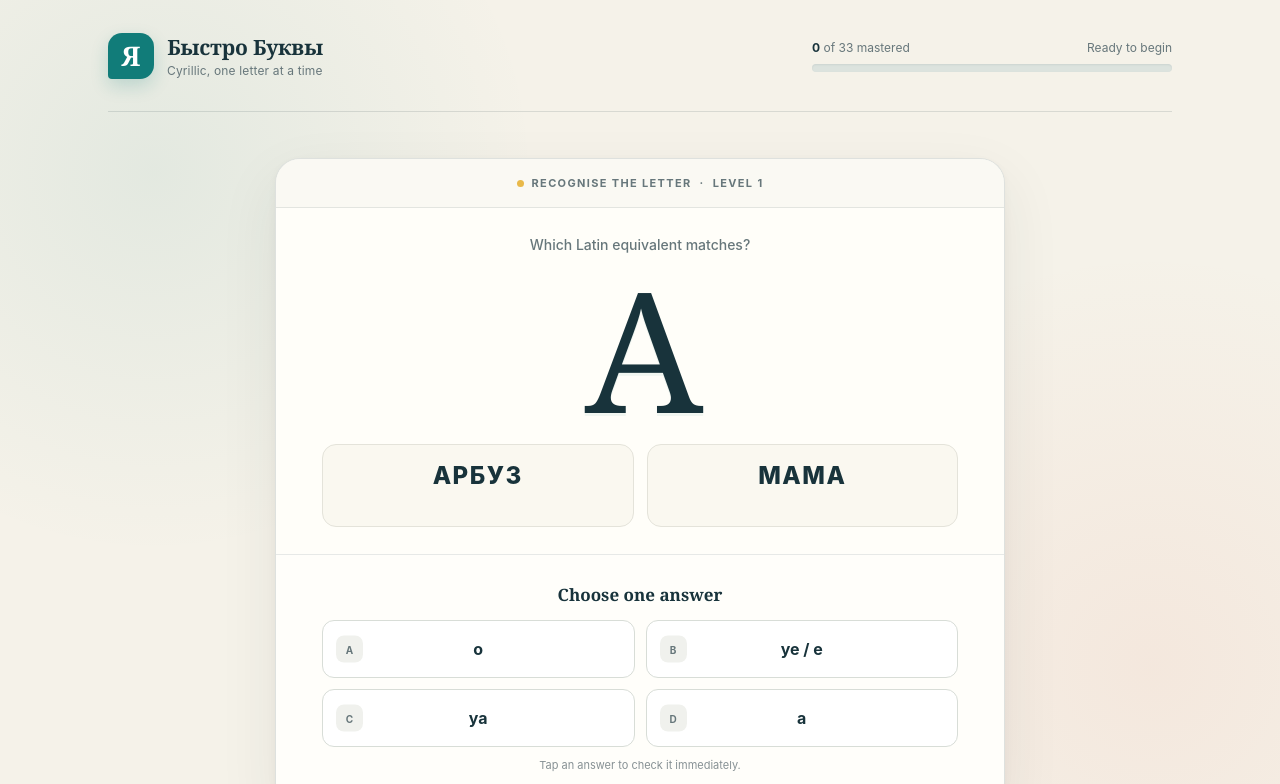
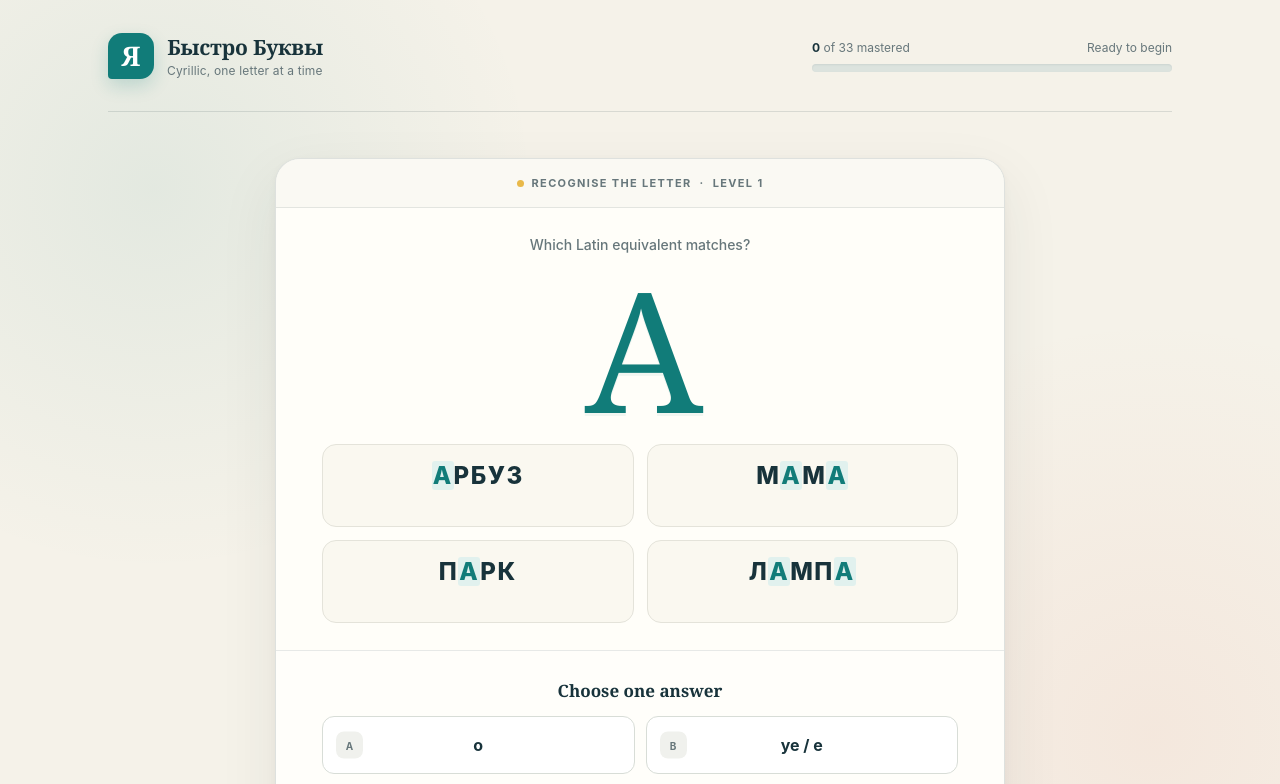
Before and after one commit to t6tv8e/russian-alph, a React (Vite) app: page / in a window 1280 px wide. Shown: the top 784 px of the page. Built offline with nearby package versions, Linux system fonts and the light colour scheme.

Commit message:
feat: expand examples and highlight target letters

```diff
--- a/src/App.css
+++ b/src/App.css
@@ -155,7 +155,7 @@
   margin: 3px 0 4px;
   display: grid;
   place-items: center;
-  color: var(--ink);
+  color: var(--teal);
   font-family: Georgia, "Times New Roman", serif;
   font-size: clamp(118px, 18vw, 168px);
   font-weight: 500;
@@ -192,6 +192,13 @@
   line-height: 1.1;
 }
 
+.target-character {
+  padding: 0 1px;
+  border-radius: 3px;
+  color: var(--teal);
+  background: var(--teal-pale);
+}
+
 .word-details,
 .translation-placeholder {
   min-height: 17px;
@@ -203,9 +210,11 @@
 
 .word-details {
   display: flex;
+  flex-wrap: wrap;
   align-items: baseline;
   justify-content: center;
-  gap: 5px;
+  gap: 1px 5px;
+  line-height: 1.25;
   animation: reveal-translation 220ms ease-out both;
 }
 
--- a/src/components/LetterCard.tsx
+++ b/src/components/LetterCard.tsx
@@ -32,10 +32,20 @@ export function LetterCard({
         </h1>
 
         <div className="example-list" aria-label="Russian example words in uppercase">
-          {letter.examples.map((example) => (
+          {letter.examples.map((example) => {
+            const uppercaseWord = example.russian.toLocaleUpperCase('ru')
+
+            return (
               <div className="example" key={example.russian}>
-              <span className="printed-word" lang="ru">
-                {example.russian.toLocaleUpperCase('ru')}
+                <span className="printed-word" lang="ru" aria-label={uppercaseWord}>
+                  {Array.from(uppercaseWord).map((character, index) => (
+                    <span
+                      className={character === letter.uppercase ? 'target-character' : undefined}
+                      key={`${character}-${index}`}
+                    >
+                      {character}
+                    </span>
+                  ))}
                 </span>
                 {revealTranslations ? (
                   <span className="word-details">
@@ -47,7 +57,8 @@ export function LetterCard({
                   <span className="translation-placeholder" aria-hidden="true">transliteration and translation after answer</span>
                 )}
               </div>
-          ))}
+            )
+          })}
         </div>
       </div>
 
--- a/src/data/alphabet.ts
+++ b/src/data/alphabet.ts
@@ -11,6 +11,8 @@ export const ALPHABET: CyrillicLetter[] = [
     examples: [
       { russian: 'арбуз', latin: 'arbuz', english: 'watermelon' },
       { russian: 'мама', latin: 'mama', english: 'mother' },
+      { russian: 'парк', latin: 'park', english: 'park' },
+      { russian: 'лампа', latin: 'lampa', english: 'lamp' },
     ],
   },
   {
@@ -23,6 +25,8 @@ export const ALPHABET: CyrillicLetter[] = [
     examples: [
       { russian: 'бабушка', latin: 'babushka', english: 'grandmother' },
       { russian: 'хлеб', latin: 'khleb', english: 'bread' },
+      { russian: 'банк', latin: 'bank', english: 'bank' },
+      { russian: 'рыба', latin: 'ryba', english: 'fish' },
     ],
   },
   {
@@ -35,6 +39,8 @@ export const ALPHABET: CyrillicLetter[] = [
     examples: [
       { russian: 'вода', latin: 'voda', english: 'water' },
       { russian: 'сова', latin: 'sova', english: 'owl' },
+      { russian: 'ветер', latin: 'veter', english: 'wind' },
+      { russian: 'трава', latin: 'trava', english: 'grass' },
     ],
   },
   {
@@ -47,6 +53,8 @@ export const ALPHABET: CyrillicLetter[] = [
     examples: [
       { russian: 'город', latin: 'gorod', english: 'city' },
       { russian: 'книга', latin: 'kniga', english: 'book' },
+      { russian: 'глаз', latin: 'glaz', english: 'eye' },
+      { russian: 'нога', latin: 'noga', english: 'leg' },
     ],
   },
   {
@@ -59,6 +67,8 @@ export const ALPHABET: CyrillicLetter[] = [
     examples: [
       { russian: 'дом', latin: 'dom', english: 'house' },
       { russian: 'вода', latin: 'voda', english: 'water' },
+      { russian: 'друг', latin: 'drug', english: 'friend' },
+      { russian: 'сад', latin: 'sad', english: 'garden' },
     ],
   },
   {
@@ -71,6 +81,8 @@ export const ALPHABET: CyrillicLetter[] = [
     examples: [
       { russian: 'еда', latin: 'yeda', english: 'food' },
       { russian: 'дерево', latin: 'derevo', english: 'tree' },
+      { russian: 'мел', latin: 'mel', english: 'chalk' },
+      { russian: 'лето', latin: 'leto', english: 'summer' },
     ],
   },
   {
@@ -83,6 +95,8 @@ export const ALPHABET: CyrillicLetter[] = [
     examples: [
       { russian: 'ёж', latin: 'yozh', english: 'hedgehog' },
       { russian: 'мёд', latin: 'myod', english: 'honey' },
+      { russian: 'ёлка', latin: 'yolka', english: 'fir tree' },
+      { russian: 'звёзды', latin: 'zvyozdy', english: 'stars' },
     ],
   },
   {
@@ -95,6 +109,8 @@ export const ALPHABET: CyrillicLetter[] = [
     examples: [
       { russian: 'жук', latin: 'zhuk', english: 'beetle' },
       { russian: 'лыжи', latin: 'lyzhi', english: 'skis' },
+      { russian: 'жара', latin: 'zhara', english: 'heat' },
+      { russian: 'нож', latin: 'nozh', english: 'knife' },
     ],
   },
   {
@@ -107,6 +123,8 @@ export const ALPHABET: CyrillicLetter[] = [
     examples: [
       { russian: 'зима', latin: 'zima', english: 'winter' },
       { russian: 'коза', latin: 'koza', english: 'goat' },
+      { russian: 'зонт', latin: 'zont', english: 'umbrella' },
+      { russian: 'глаза', latin: 'glaza', english: 'eyes' },
     ],
   },
   {
@@ -119,6 +137,8 @@ export const ALPHABET: CyrillicLetter[] = [
     examples: [
       { russian: 'игра', latin: 'igra', english: 'game' },
       { russian: 'книга', latin: 'kniga', english: 'book' },
+      { russian: 'имя', latin: 'imya', english: 'name' },
+      { russian: 'лиса', latin: 'lisa', english: 'fox' },
     ],
   },
   {
@@ -131,6 +151,8 @@ export const ALPHABET: CyrillicLetter[] = [
     examples: [
       { russian: 'чай', latin: 'chay', english: 'tea' },
       { russian: 'музей', latin: 'muzey', english: 'museum' },
+      { russian: 'мой', latin: 'moy', english: 'my' },
+      { russian: 'герой', latin: 'geroy', english: 'hero' },
     ],
   },
   {
@@ -143,6 +165,8 @@ export const ALPHABET: CyrillicLetter[] = [
     examples: [
       { russian: 'кот', latin: 'kot', english: 'cat' },
       { russian: 'рука', latin: 'ruka', english: 'hand' },
+      { russian: 'книга', latin: 'kniga', english: 'book' },
+      { russian: 'окно', latin: 'okno', english: 'window' },
     ],
   },
   {
@@ -155,6 +179,8 @@ export const ALPHABET: CyrillicLetter[] = [
     examples: [
       { russian: 'луна', latin: 'luna', english: 'moon' },
       { russian: 'стол', latin: 'stol', english: 'table' },
+      { russian: 'лес', latin: 'les', english: 'forest' },
+      { russian: 'молоко', latin: 'moloko', english: 'milk' },
     ],
   },
   {
@@ -167,6 +193,8 @@ export const ALPHABET: CyrillicLetter[] = [
     examples: [
       { russian: 'море', latin: 'more', english: 'sea' },
       { russian: 'мама', latin: 'mama', english: 'mother' },
+      { russian: 'мост', latin: 'most', english: 'bridge' },
+      { russian: 'зима', latin: 'zima', english: 'winter' },
     ],
   },
   {
@@ -179,6 +207,8 @@ export const ALPHABET: CyrillicLetter[] = [
     examples: [
       { russian: 'нос', latin: 'nos', english: 'nose' },
       { russian: 'окно', latin: 'okno', english: 'window' },
+      { russian: 'небо', latin: 'nebo', english: 'sky' },
+      { russian: 'луна', latin: 'luna', english: 'moon' },
     ],
   },
   {
@@ -191,6 +221,8 @@ export const ALPHABET: CyrillicLetter[] = [
     examples: [
       { russian: 'окно', latin: 'okno', english: 'window' },
       { russian: 'молоко', latin: 'moloko', english: 'milk' },
+      { russian: 'остров', latin: 'ostrov', english: 'island' },
+      { russian: 'море', latin: 'more', english: 'sea' },
     ],
   },
   {
@@ -203,6 +235,8 @@ export const ALPHABET: CyrillicLetter[] = [
     examples: [
       { russian: 'папа', latin: 'papa', english: 'father' },
       { russian: 'суп', latin: 'sup', english: 'soup' },
+      { russian: 'парк', latin: 'park', english: 'park' },
+      { russian: 'лампа', latin: 'lampa', english: 'lamp' },
     ],
   },
   {
@@ -215,6 +249,8 @@ export const ALPHABET: CyrillicLetter[] = [
     examples: [
       { russian: 'рыба', latin: 'ryba', english: 'fish' },
       { russian: 'гора', latin: 'gora', english: 'mountain' },
+      { russian: 'река', latin: 'reka', english: 'river' },
+      { russian: 'дверь', latin: "dver'", english: 'door' },
     ],
   },
   {
@@ -227,6 +263,8 @@ export const ALPHABET: CyrillicLetter[] = [
     examples: [
       { russian: 'сок', latin: 'sok', english: 'juice' },
       { russian: 'лес', latin: 'les', english: 'forest' },
+      { russian: 'снег', latin: 'sneg', english: 'snow' },
+      { russian: 'нос', latin: 'nos', english: 'nose' },
     ],
   },
   {
@@ -239,6 +277,8 @@ export const ALPHABET: CyrillicLetter[] = [
     examples: [
       { russian: 'торт', latin: 'tort', english: 'cake' },
       { russian: 'кот', latin: 'kot', english: 'cat' },
+      { russian: 'театр', latin: 'teatr', english: 'theater' },
+      { russian: 'утка', latin: 'utka', english: 'duck' },
     ],
   },
   {
@@ -251,6 +291,8 @@ export const ALPHABET: CyrillicLetter[] = [
     examples: [
       { russian: 'утка', latin: 'utka', english: 'duck' },
       { russian: 'суп', latin: 'sup', english: 'soup' },
+      { russian: 'утро', latin: 'utro', english: 'morning' },
+      { russian: 'луна', latin: 'luna', english: 'moon' },
     ],
   },
   {
@@ -263,6 +305,8 @@ export const ALPHABET: CyrillicLetter[] = [
     examples: [
       { russian: 'фото', latin: 'foto', english: 'photo' },
       { russian: 'шарф', latin: 'sharf', english: 'scarf' },
+      { russian: 'флаг', latin: 'flag', english: 'flag' },
+      { russian: 'кофе', latin: 'kofe', english: 'coffee' },
     ],
   },
   {
@@ -275,6 +319,8 @@ export const ALPHABET: CyrillicLetter[] = [
     examples: [
       { russian: 'хлеб', latin: 'khleb', english: 'bread' },
       { russian: 'ухо', latin: 'ukho', english: 'ear' },
+      { russian: 'холод', latin: 'kholod', english: 'cold' },
+      { russian: 'кухня', latin: 'kukhnya', english: 'kitchen' },
     ],
   },
   {
@@ -287,6 +333,8 @@ export const ALPHABET: CyrillicLetter[] = [
     examples: [
       { russian: 'цирк', latin: 'tsirk', english: 'circus' },
       { russian: 'улица', latin: 'ulitsa', english: 'street' },
+      { russian: 'цветок', latin: 'tsvetok', english: 'flower' },
+      { russian: 'яйцо', latin: 'yaytso', english: 'egg' },
     ],
   },
   {
@@ -299,6 +347,8 @@ export const ALPHABET: CyrillicLetter[] = [
     examples: [
       { russian: 'чай', latin: 'chay', english: 'tea' },
       { russian: 'ночь', latin: "noch'", english: 'night' },
+      { russian: 'часы', latin: 'chasy', english: 'clock' },
+      { russian: 'ключ', latin: 'klyuch', english: 'key' },
     ],
   },
   {
@@ -311,6 +361,8 @@ export const ALPHABET: CyrillicLetter[] = [
     examples: [
       { russian: 'школа', latin: 'shkola', english: 'school' },
       { russian: 'машина', latin: 'mashina', english: 'car' },
+      { russian: 'шар', latin: 'shar', english: 'ball' },
+      { russian: 'мышь', latin: "mysh'", english: 'mouse' },
     ],
   },
   {
@@ -323,6 +375,8 @@ export const ALPHABET: CyrillicLetter[] = [
     examples: [
       { russian: 'щука', latin: 'shchuka', english: 'pike' },
       { russian: 'овощи', latin: 'ovoshchi', english: 'vegetables' },
+      { russian: 'щётка', latin: 'shchyotka', english: 'brush' },
+      { russian: 'площадь', latin: "ploshchad'", english: 'square' },
     ],
   },
   {
@@ -335,6 +389,8 @@ export const ALPHABET: CyrillicLetter[] = [
     examples: [
       { russian: 'объект', latin: 'ob"yekt', english: 'object' },
       { russian: 'подъезд', latin: 'pod"yezd', english: 'entrance' },
+      { russian: 'съезд', latin: 's"yezd', english: 'congress' },
+      { russian: 'объявление', latin: 'ob"yavlenie', english: 'announcement' },
     ],
   },
   {
@@ -347,6 +403,8 @@ export const ALPHABET: CyrillicLetter[] = [
     examples: [
       { russian: 'сыр', latin: 'syr', english: 'cheese' },
       { russian: 'рыба', latin: 'ryba', english: 'fish' },
+      { russian: 'мы', latin: 'my', english: 'we' },
+      { russian: 'лыжи', latin: 'lyzhi', english: 'skis' },
     ],
   },
   {
@@ -359,6 +417,8 @@ export const ALPHABET: CyrillicLetter[] = [
     examples: [
       { russian: 'день', latin: "den'", english: 'day' },
       { russian: 'письмо', latin: "pis'mo", english: 'letter' },
+      { russian: 'мать', latin: "mat'", english: 'mother' },
+      { russian: 'дверь', latin: "dver'", english: 'door' },
     ],
   },
   {
@@ -371,6 +431,8 @@ export const ALPHABET: CyrillicLetter[] = [
     examples: [
       { russian: 'экран', latin: 'ekran', english: 'screen' },
       { russian: 'поэт', latin: 'poet', english: 'poet' },
+      { russian: 'это', latin: 'eto', english: 'this' },
+      { russian: 'этаж', latin: 'etazh', english: 'floor' },
     ],
   },
   {
@@ -383,6 +445,8 @@ export const ALPHABET: CyrillicLetter[] = [
     examples: [
       { russian: 'юбка', latin: 'yubka', english: 'skirt' },
       { russian: 'ключ', latin: 'klyuch', english: 'key' },
+      { russian: 'юг', latin: 'yug', english: 'south' },
+      { russian: 'союз', latin: 'soyuz', english: 'union' },
     ],
   },
   {
@@ -395,6 +459,8 @@ export const ALPHABET: CyrillicLetter[] = [
     examples: [
       { russian: 'яблоко', latin: 'yabloko', english: 'apple' },
       { russian: 'семья', latin: "sem'ya", english: 'family' },
+      { russian: 'язык', latin: 'yazyk', english: 'language' },
+      { russian: 'маяк', latin: 'mayak', english: 'lighthouse' },
     ],
   },
 ]
```
Also changed, not shown: 2 other files (tests, documents, lock files or other folders). Lines whose indentation alone changed are shown as unchanged.
